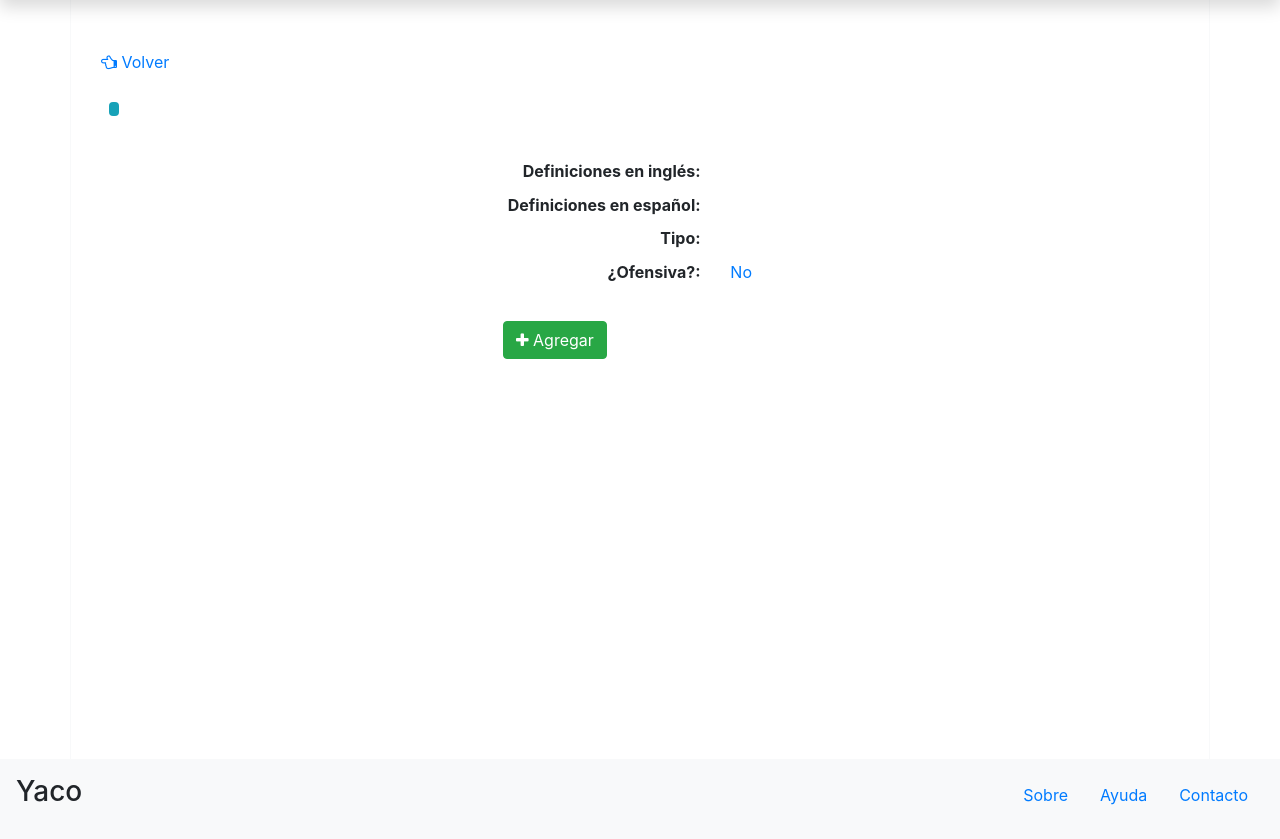
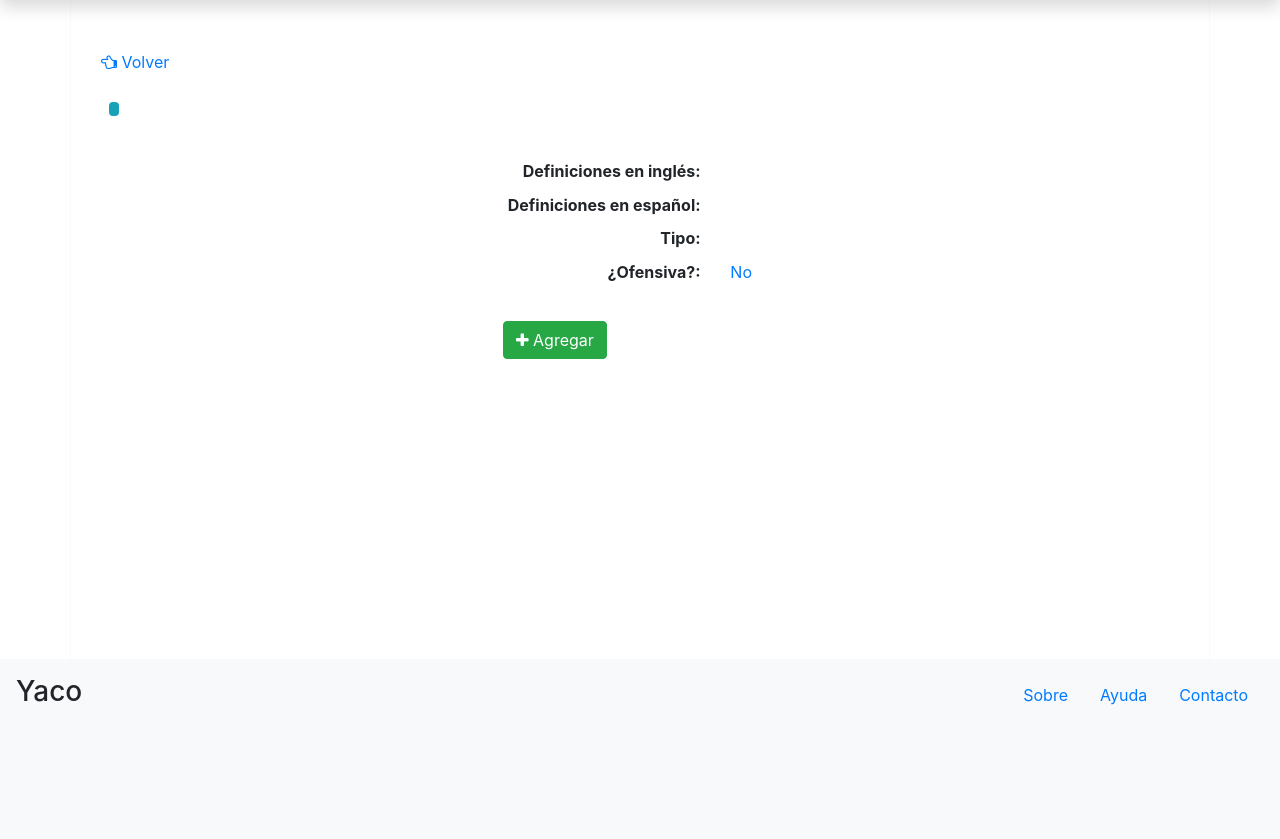
Before and after one commit to nicooffee/Yaco-app, a Flask app: template yaco/blueprint/palabra_info/templates/PalabraInfo/palabra-info.html in a window 1280 px wide. Shown: the part 79-918 px from the top of the page. After the commit the page ends 784 px from the top, so only its background shows below. Run offline with Flask 2, Linux system fonts and the light colour scheme; the template is opened without the code that fills it, so the values that code supplies are empty; parts of the project's set-up code (start-up, migrations or seed data) failed here and were passed over; some libraries are stand-ins or nearby versions.

Commit message:
Fix a footer

```diff
--- a/yaco/static/base-style.css
+++ b/yaco/static/base-style.css
@@ -16,7 +16,7 @@
 }
 
 .main-block{
-    min-height: 800px;
+    min-height: 700px;
     padding-top: 50px;
     padding-bottom: 100px;
 }
```
